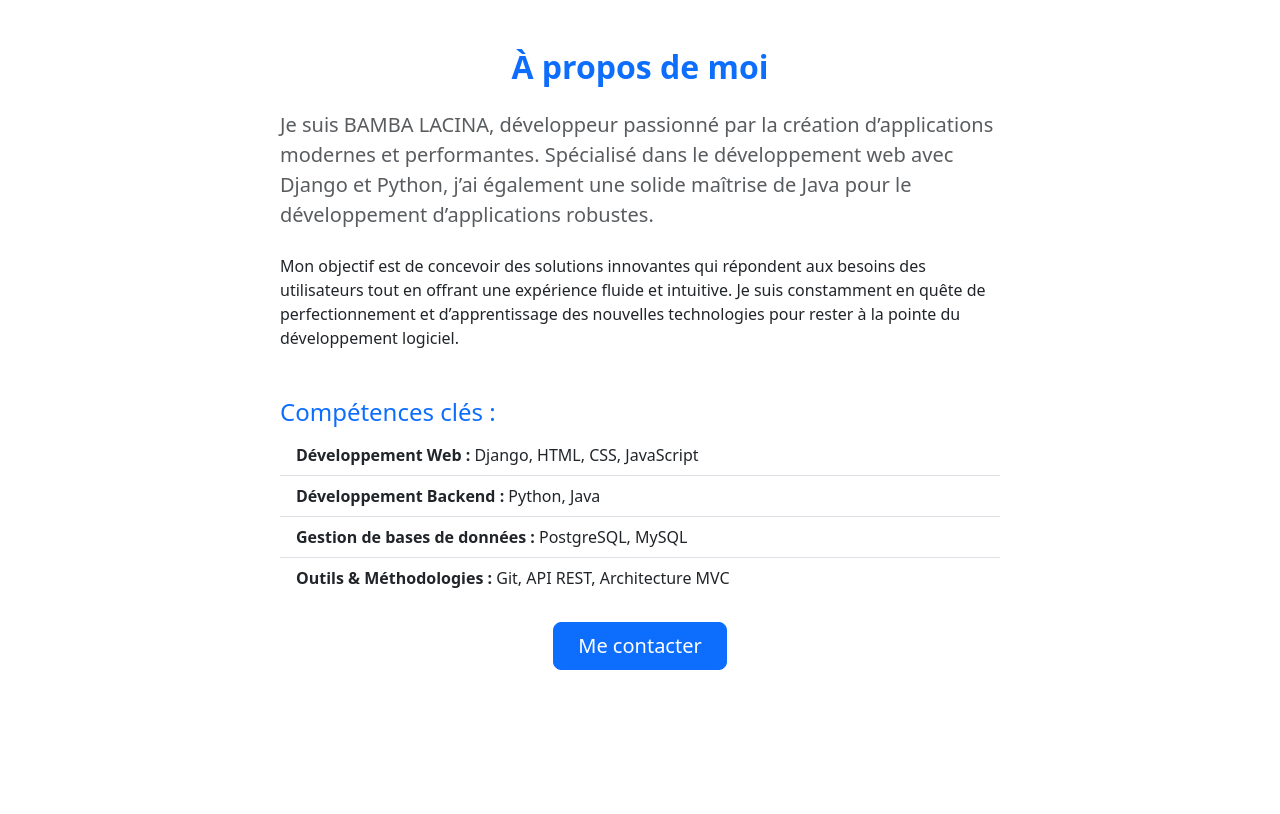
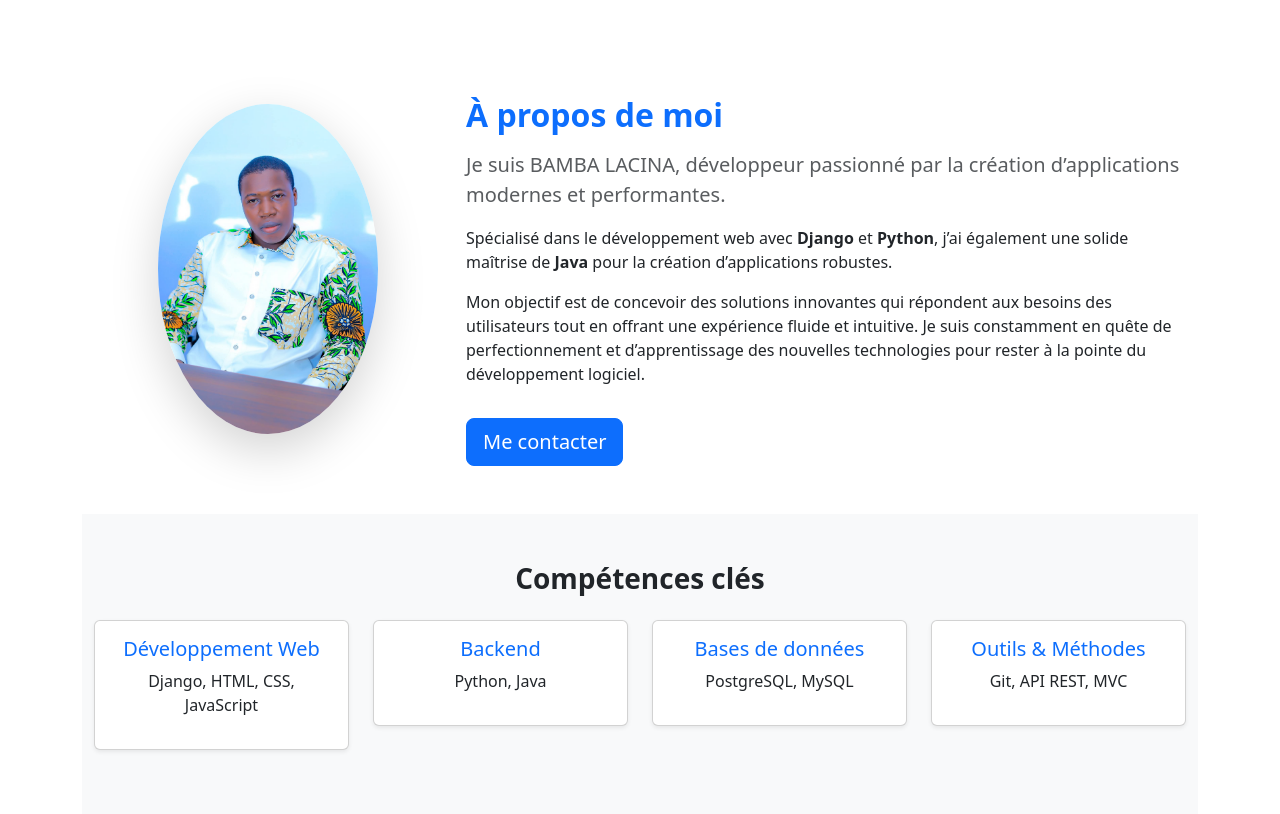
Before and after one commit to lacinabamba/sitepersonnel, a Django app: page /about/ in a window 1280 px wide. Shown: the part 56-870 px from the top of the page. Before the commit the page ends 726 px from the top, so only its background shows below. Run offline with Django 5.2, Linux system fonts and the light colour scheme.

Commit message:
Mise à jour pages accueil, contact, about, views et settings

```diff
--- a/presentation/templates/presentation/about.html
+++ b/presentation/templates/presentation/about.html
@@ -1,38 +1,67 @@
 {% extends 'presentation/base.html' %}
+{% load static %}
+
 {% block title %}À propos{% endblock %}
 
 {% block content %}
-<div class="container my-5">
-    <div class="text-center mb-4">
-        <h2 class="text-primary fw-bold">À propos de moi</h2>
-    </div>
+<section class="container py-5">
+    <div class="row align-items-center">
+        <!-- Photo -->
+        <div class="col-md-4 text-center mb-4">
+            <img src="{% static 'presentation/img/photo.jpg' %}" class="rounded-circle shadow-lg" width="220" alt="Photo de profil">
+        </div>
 
-    <div class="row justify-content-center">
-        <div class="col-lg-8">
-            <p class="lead text-muted mb-4">
+        <!-- Texte -->
+        <div class="col-md-8">
+            <h2 class="text-primary fw-bold mb-3">À propos de moi</h2>
+            <p class="lead text-muted mb-3">
                 Je suis <strong>BAMBA LACINA</strong>, développeur passionné par la création d’applications modernes et performantes.
-                Spécialisé dans le <strong>développement web avec Django et Python</strong>, j’ai également une solide maîtrise de <strong>Java</strong>
-                pour le développement d’applications robustes.
+            </p>
+            <p>
+                Spécialisé dans le développement web avec <strong>Django</strong> et <strong>Python</strong>, j’ai également une solide maîtrise de
+                <strong>Java</strong> pour la création d’applications robustes.
+            </p>
+            <p>
+                Mon objectif est de concevoir des solutions innovantes qui répondent aux besoins des utilisateurs tout en offrant une expérience fluide et intuitive.
+                Je suis constamment en quête de perfectionnement et d’apprentissage des nouvelles technologies pour rester à la pointe du développement logiciel.
             </p>
 
-            <p>
-                Mon objectif est de concevoir des solutions innovantes qui répondent aux besoins des utilisateurs tout en offrant
-                une expérience fluide et intuitive. Je suis constamment en quête de perfectionnement et d’apprentissage des
-                nouvelles technologies pour rester à la pointe du développement logiciel.
-            </p>
+            <!-- Bouton contact -->
+            <a href="/contact/" class="btn btn-primary btn-lg mt-3">Me contacter</a>
+        </div>
+    </div>
+</section>
 
-            <h4 class="mt-5 text-primary">Compétences clés :</h4>
-            <ul class="list-group list-group-flush mb-4">
-                <li class="list-group-item"><strong>Développement Web :</strong> Django, HTML, CSS, JavaScript</li>
-                <li class="list-group-item"><strong>Développement Backend :</strong> Python, Java</li>
-                <li class="list-group-item"><strong>Gestion de bases de données :</strong> PostgreSQL, MySQL</li>
-                <li class="list-group-item"><strong>Outils & Méthodologies :</strong> Git, API REST, Architecture MVC</li>
-            </ul>
-
-            <div class="text-center mt-4">
-                <a href="{% url 'contact' %}" class="btn btn-primary btn-lg px-4">Me contacter</a>
+<!-- Section compétences -->
+<section class="bg-light py-5">
+    <div class="container">
+        <h3 class="text-center text-dark fw-bold mb-4">Compétences clés</h3>
+        <div class="row text-center">
+            <div class="col-md-6 col-lg-3 mb-3">
+                <div class="card shadow-sm p-3">
+                    <h5 class="text-primary">Développement Web</h5>
+                    <p>Django, HTML, CSS, JavaScript</p>
+                </div>
+            </div>
+            <div class="col-md-6 col-lg-3 mb-3">
+                <div class="card shadow-sm p-3">
+                    <h5 class="text-primary">Backend</h5>
+                    <p>Python, Java</p>
+                </div>
+            </div>
+            <div class="col-md-6 col-lg-3 mb-3">
+                <div class="card shadow-sm p-3">
+                    <h5 class="text-primary">Bases de données</h5>
+                    <p>PostgreSQL, MySQL</p>
+                </div>
+            </div>
+            <div class="col-md-6 col-lg-3 mb-3">
+                <div class="card shadow-sm p-3">
+                    <h5 class="text-primary">Outils & Méthodes</h5>
+                    <p>Git, API REST, MVC</p>
+                </div>
             </div>
         </div>
     </div>
-</div>
+</section>
 {% endblock %}
--- a/presentation/views.py
+++ b/presentation/views.py
@@ -1,3 +1,4 @@
+from django.http import BadHeaderError
 from django.shortcuts import render
 from django.core.mail import send_mail
 from django.conf import settings
@@ -19,17 +20,21 @@ def projects(request):
     return render(request, 'presentation/projects.html')
 
 def contact(request):
-    message_sent = False
-    if request.method == 'POST':
-        name = request.POST.get('name')
-        email = request.POST.get('email')
-        message = request.POST.get('message')
+    context = {}
+    if request.method == "POST":
+        name = request.POST.get("name")
+        email = request.POST.get("email")
+        message = request.POST.get("message")
 
         subject = f"Nouveau message de {name}"
         full_message = f"Nom: {name}\nEmail: {email}\n\nMessage:\n{message}"
 
-        ssl._create_default_https_context = lambda: ssl.create_default_context(cafile=certifi.where())
-        send_mail(subject, full_message, settings.EMAIL_HOST_USER, ['lacina4698@gmail.com'])
-        message_sent = True
+        try:
+            send_mail(subject, full_message, settings.DEFAULT_FROM_EMAIL, ['lacina4698@gmail.com'])
+            context["message_sent"] = True
+        except BadHeaderError:
+            context["error"] = True
+        except Exception:
+            context["error"] = True
 
-    return render(request, 'presentation/contact.html', {'message_sent': message_sent})
+    return render(request, 'presentation/contact.html', context)
```
Also changed, not shown: presentation/templates/presentation/contact.html (+16 -3 lines).
